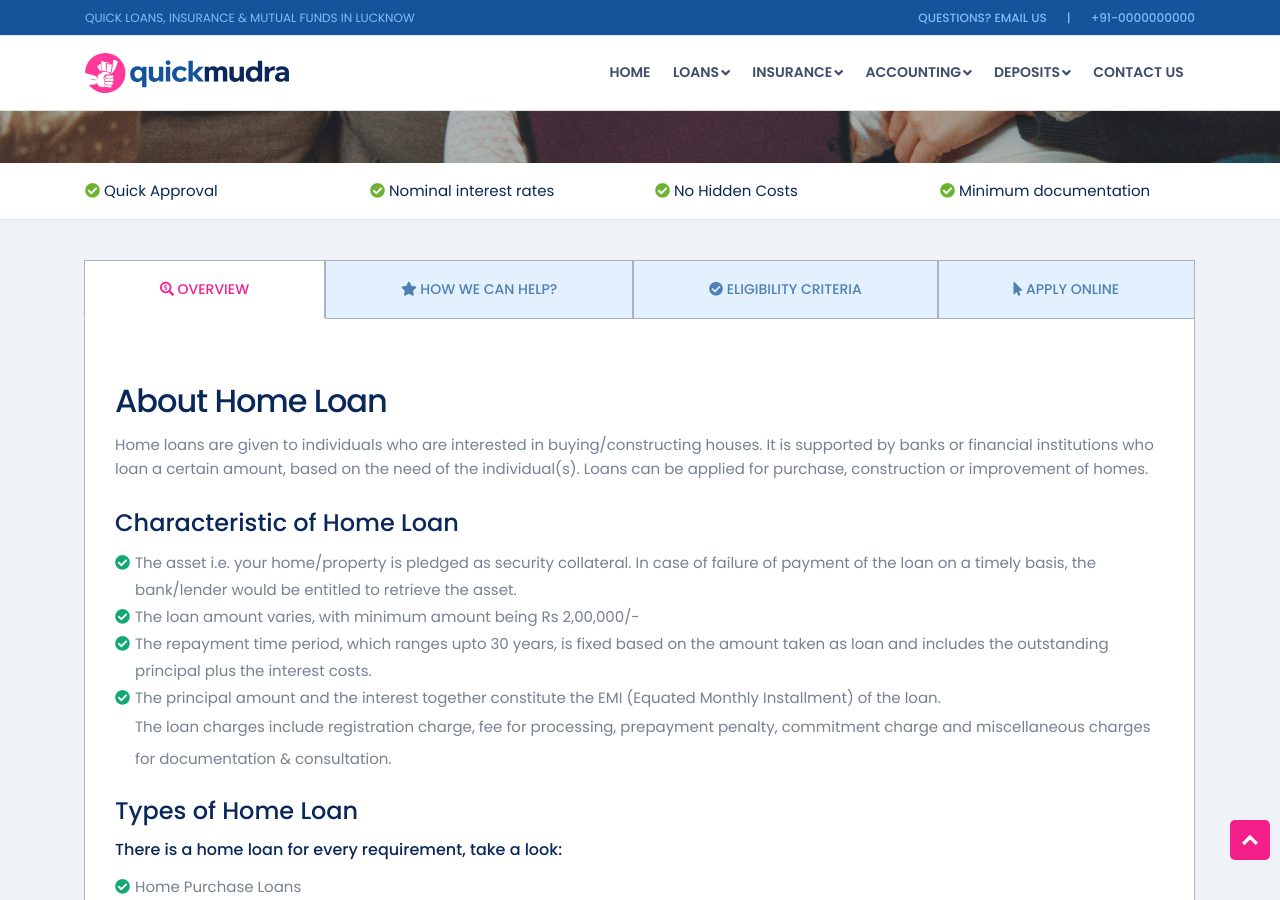
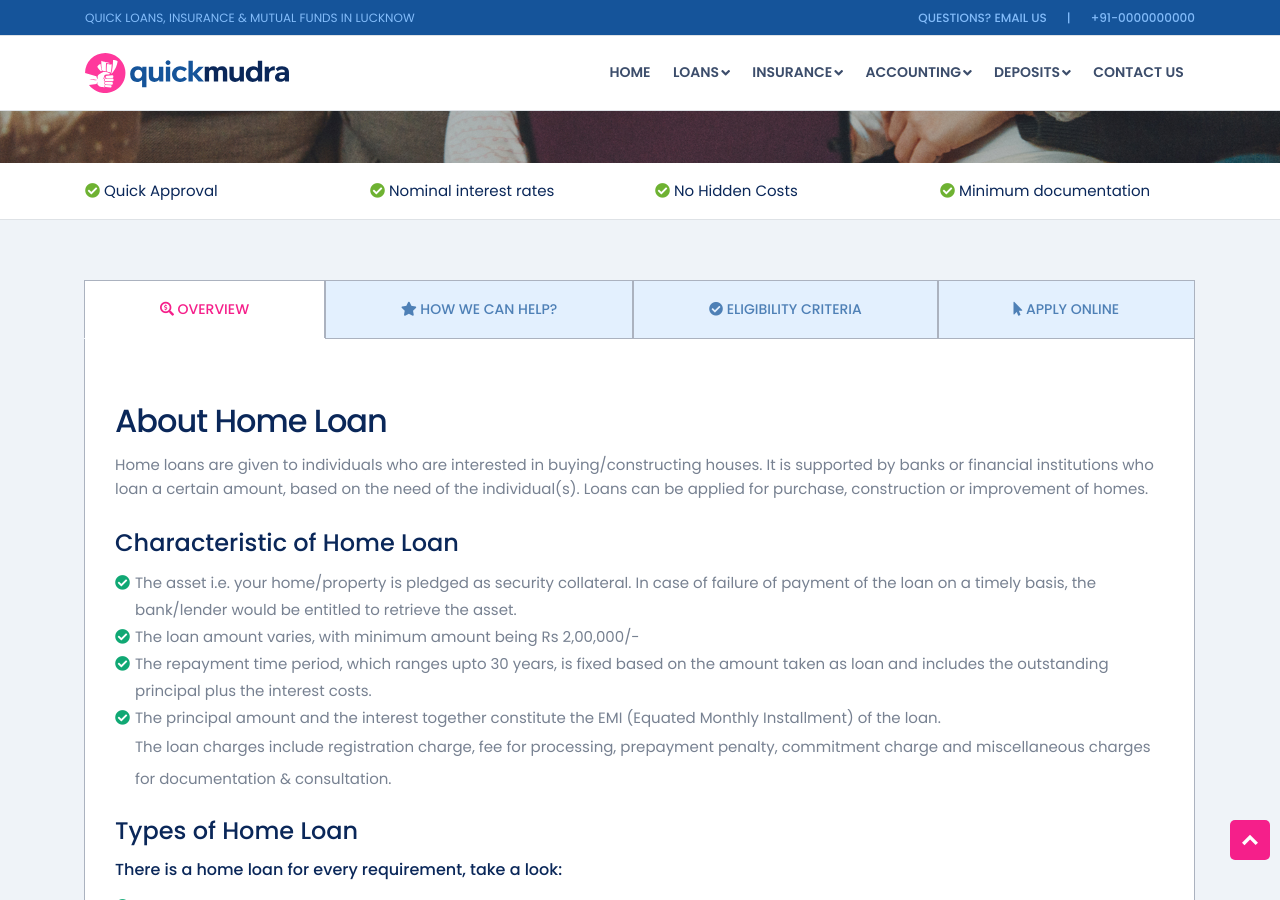
Before and after one commit to jaswinder-singh/creditme, a Jekyll site: the page built from pages/home-loan.html, in a window 1280 px wide and 900 px high, scrolled down 371 px. Built offline with Jekyll 4.4.1, drawn with Linux system fonts in a browser that asks for light colours; nearby versions of some CDN libraries.

Commit message:
Update home-loan.html

```diff
--- a/pages/home-loan.html
+++ b/pages/home-loan.html
@@ -40,7 +40,7 @@ permalink: /home-loan
         </div>
     </div>
 </div>
-<div class="mt20">
+<div class="mt40">
     <div class="container pdt60">
         <div class="row">
             <div class="col-md-12">
```
